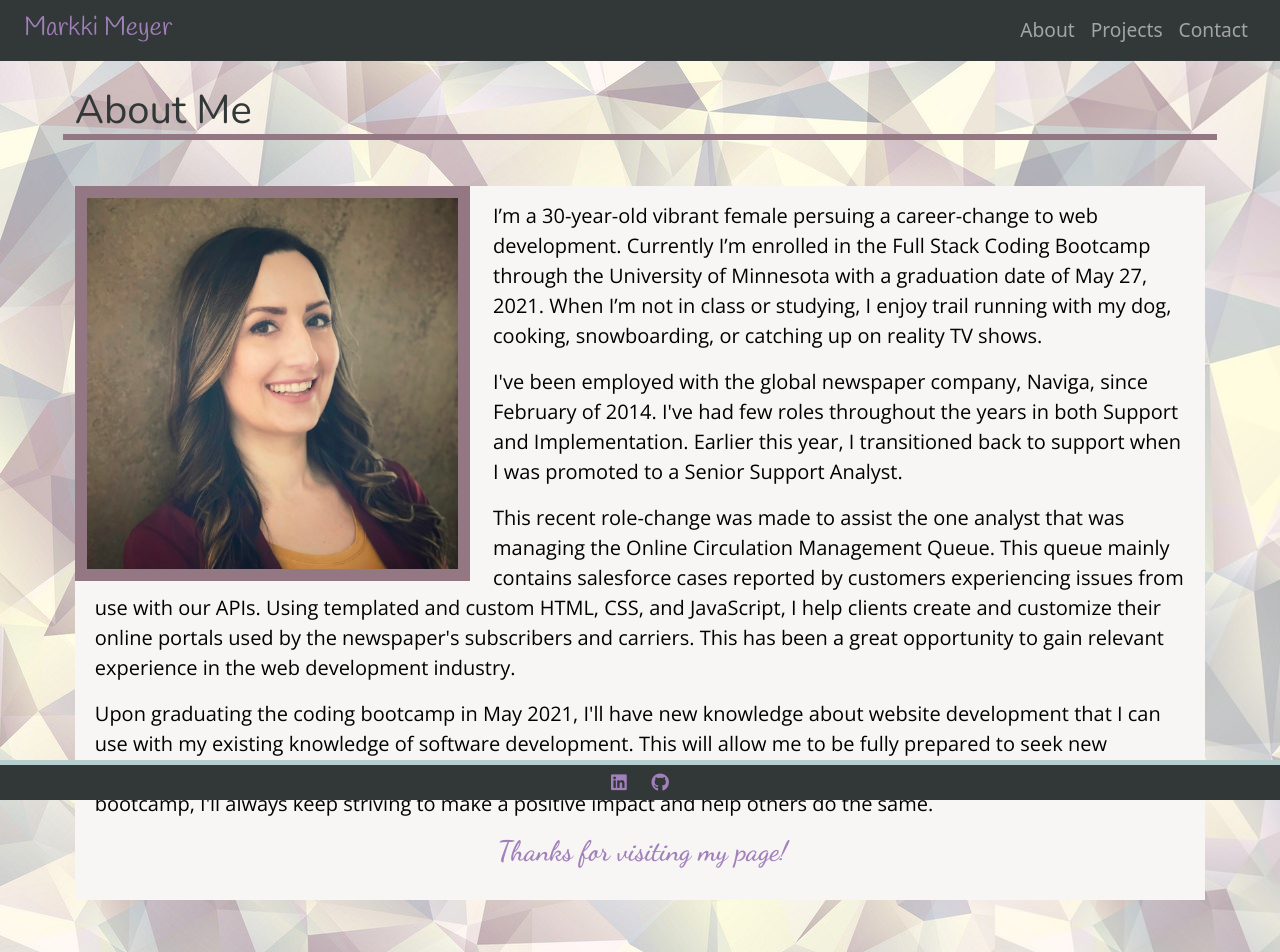
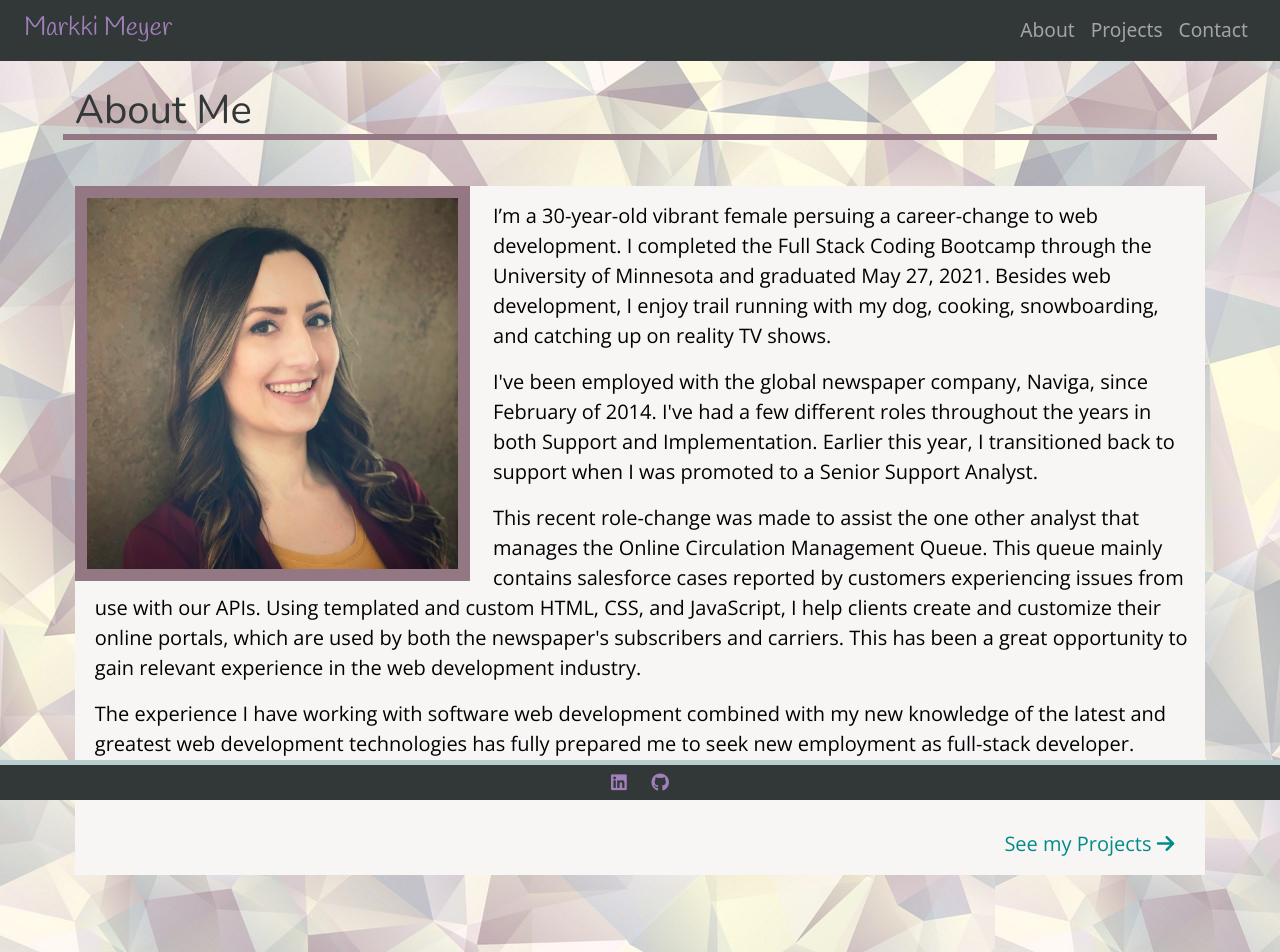
Before and after one commit to markkimeyer/reactProfile, a React (Create React App) app in the folder client/: page / in a window 1280 px wide. Shown: the top 952 px of the page. Built offline with nearby package versions, Linux system fonts and the light colour scheme.

Commit message:
project updates

```diff
--- a/client/src/data/projects.js
+++ b/client/src/data/projects.js
@@ -14,9 +14,9 @@ export default [
     {
         "image": "/Images/karaoke.png",
         "alt": "karaoke machine",
-        "live": "https://coders-delight-karaoke.herokuapp.com/",
+        "live": "https://just-duet-karaoke.herokuapp.com/",
          "title": "k{AR}aoke",
-         "description": "This singing app features songs and lyric videos with an augmented reality twist. Each song has a unique effect that makes you the star of a real-time music video!",
+         "description": "This singing app features songs and lyric videos with an augmented reality twist. Each song has a unique effect to make your own real-time music video!",
         "repo": "https://github.com/markkimeyer/park-pack",
         "tech": ["Javascript", ", ", "HTML", ", ","bootstrap",", ","react,js",", ","MongoDB",", ","bcrypt",", ","PoseNet",", ","Ml5",", ","p5"]
     },
@@ -26,7 +26,8 @@ export default [
         "live": "https://markkimeyer.github.io/RechargeCarApp/",
          "title": "Recharge",
          "description": "An application to connect electric car owners with nearby charging stations. Myself and 3 others created this app using Ajax calls from several APIs.",
-        "repo": "https://github.com/markkimeyer/RechargeCarApp"
+        "repo": "https://github.com/markkimeyer/RechargeCarApp",
+        "tech": ["HTML5", ", ","CSS", ", ","JavaScript", ", ","jQuery", ", ","Ajax", ", ","Bulma", ", ","Mapquest"]
     },
     {
         "image": "/Images/EMPdirect.png",
@@ -35,25 +36,27 @@ export default [
          "title": "Employee Directory",
          "description": "This employee directory contains an image, name, number, email, and date of birth. The employees can be sorted in ascending or descending order by name, phone, or date of birth.",
         "repo": "https://github.com/markkimeyer/new-employee-directory",
-        "tech": ["React", ", ", "JavaScript", ", ","CSS", "Sort functionality"]
+        "tech": ["React", ", ", "JavaScript", ", ","CSS", ", " ,"Sort functionality", ", ", "Random-user API"]
     },
-    {
-        "image": "/Images/quizmvcircle.png",
-        "alt": "Quiz Whiz",
-        "live": "https://markkimeyer.github.io/codeQUIZ/",
-         "title": "Pup Quiz",
-         "description": "Try your paws at this timed multiple choice quiz on several different dog breeds.",
-        "repo": "https://github.com/markkimeyer/codeQUIZ",
-        "tech": ["Vanilla Javascript", ", ", "HTML", ", ","bootstrap"]
-    }
-    ,
+
     {
         "image": "/Images/newcal.png",
         "alt": "Daily Planner",
         "live": "https://markkimeyer.github.io/daily-planner/",
          "title": "Daily Planner",
          "description": "A web tool to help you schedule your work day. Always current with today's date and time and time blocks are color-coded according to a state in the past, present, or future.",
-        "repo": "https://github.com/markkimeyer/daily-planner"
+        "repo": "https://github.com/markkimeyer/daily-planner",
+        "tech": ["jQuery", ", ","JavaScript", ", ","moment.js", ", ","CSS", ", ","Local storage"]
+    }
+    ,
+    {
+        "image": "/Images/quizmvcircle.png",
+        "alt": "Quiz Whiz",
+        "live": "https://markkimeyer.github.io/codeQUIZ/",
+         "title": "Pup Quiz",
+         "description": "Try your paws at this timed multiple choice quiz on several different dog breeds. Try your best, the top dog with the hightest score will make it to the 'howl of fame!'",
+        "repo": "https://github.com/markkimeyer/codeQUIZ",
+        "tech": ["Vanilla Javascript", ", ", "HTML", ", ","CSS", ", ","bootstrap", "HTML", ", "]
     }
     ,
     {
@@ -62,7 +65,8 @@ export default [
         "live": "https://mm-fitness-tracker.herokuapp.com/",
          "title": "Fitness Tracker",
          "description": "This app allows users to view, create, and track daily workouts. Multiple exercises in a workout can be logged and are then encorporated into totals, stats, and range.",
-        "repo": "https://github.com/markkimeyer/fitness-tracker"
+        "repo": "https://github.com/markkimeyer/fitness-tracker",
+        "tech": ["MongoDB", ", ", "Mongoose", ", ", "express", ", ","Express Router", ", ","JavaScript"]
     },
 
 
--- a/client/src/pages/Contact.js
+++ b/client/src/pages/Contact.js
@@ -41,6 +41,28 @@ const Contact = () => {
                         </a>
                     </Col>
                 </div>
+                <div class="contactRow Row">
+                    <Col size="md-12">
+                        <p/>
+                    </Col>
+                    </div>
+                    <div class="contactRow Row">
+                    <Col size="md-12">
+                        <p/>
+                    </Col>
+                    </div>
+                    <div class="contactRow Row">
+                    <Col size="md-12">
+                        <p/>
+                    </Col>
+                    </div>
+                <div class="contactRow Row">
+                    <Col size="md-12">
+      <h3>Thanks for visiting my page!</h3>
+    </Col>
+      </div>
+
+
             </div>
         </Container>
 
--- a/client/src/pages/Gallery.js
+++ b/client/src/pages/Gallery.js
@@ -40,7 +40,6 @@ const Gallery = () => {
                 </br>
                 <br>
                 </br>
-
         </Container>
   );
 };
--- a/client/src/pages/Home.js
+++ b/client/src/pages/Home.js
@@ -19,21 +19,22 @@ const Home = () => {
         />
         <div id="aboutRow">
           <p id = "aboutp">
-                    I’m a 30-year-old vibrant female persuing a career-change to web development. Currently I’m enrolled in the Full Stack Coding Bootcamp through the University of Minnesota with a graduation date of May 27,  2021. When I’m not in class or studying, I enjoy trail running with my dog, cooking, snowboarding, or catching up on reality TV shows.
+                    I’m a 30-year-old vibrant female persuing a career-change to web development. I completed the Full Stack Coding Bootcamp through the University of Minnesota and graduated May 27,  2021. Besides web development, I enjoy trail running with my dog, cooking, snowboarding, and catching up on reality TV shows.
                 </p>
                 <p>
-                     I've been employed with the global newspaper company, Naviga, since February of 2014. I've had few roles throughout the years in both Support and Implementation. Earlier this year, I transitioned back to support when I was promoted to a Senior Support Analyst.
+                     I've been employed with the global newspaper company, Naviga, since February of 2014. I've had a few different roles throughout the years in both Support and Implementation. Earlier this year, I transitioned back to support when I was promoted to a Senior Support Analyst.
                 </p>
                 <p>
-                This recent role-change was made to assist the one analyst that was managing the Online Circulation Management Queue. This queue mainly contains salesforce cases reported by customers experiencing issues from use with our APIs. Using templated and custom HTML, CSS, and JavaScript, I help clients create and customize their online portals used by the newspaper's subscribers and carriers. This has been a great opportunity to gain relevant experience in the web development industry.
+                This recent role-change was made to assist the one other analyst that manages the Online Circulation Management Queue. This queue mainly contains salesforce cases reported by customers experiencing issues from use with our APIs. Using templated and custom HTML, CSS, and JavaScript, I help clients create and customize their online portals, which are used by both the newspaper's subscribers and carriers. This has been a great opportunity to gain relevant experience in the web development industry.
                 </p>
 
                 <p>
-                     Upon graduating the coding bootcamp in May 2021, I'll have new knowledge about website development that I can use with my existing knowledge of software development. This will allow me to be fully prepared to seek new employment as full-stack developer for a software company, or otherwise. Regardless of where I find myself after the bootcamp, I'll always keep striving to make a positive impact and help others do the same.
+                     The experience I have working with software web development combined with my new knowledge of the latest and greatest web development technologies has fully prepared me to seek new employment as full-stack developer. Please see the Projects page for examples of my work and <a style={{color:'darkcyan'}}href="/contact">contact me</a> with any questions or comments.
                 </p>
-                <h3>Thanks for visiting my page!</h3>
+
                 <br></br>
-                </div>
+               <a href="/Gallery"><p id="skip-to-gallery">See my Projects             <i class="fas fa-arrow-right"></i></p>
+               </a></div>
             <br></br>
             <br></br>
             <br></br>
--- a/client/src/pages/style.css
+++ b/client/src/pages/style.css
@@ -51,3 +51,10 @@ body {
     text-align: center;
     padding-bottom: 10px;
 }
+
+#skip-to-gallery {
+    color:darkcyan;
+    text-align: right;
+    padding-bottom: 1rem;
+    padding-right: 1rem;
+}
```
